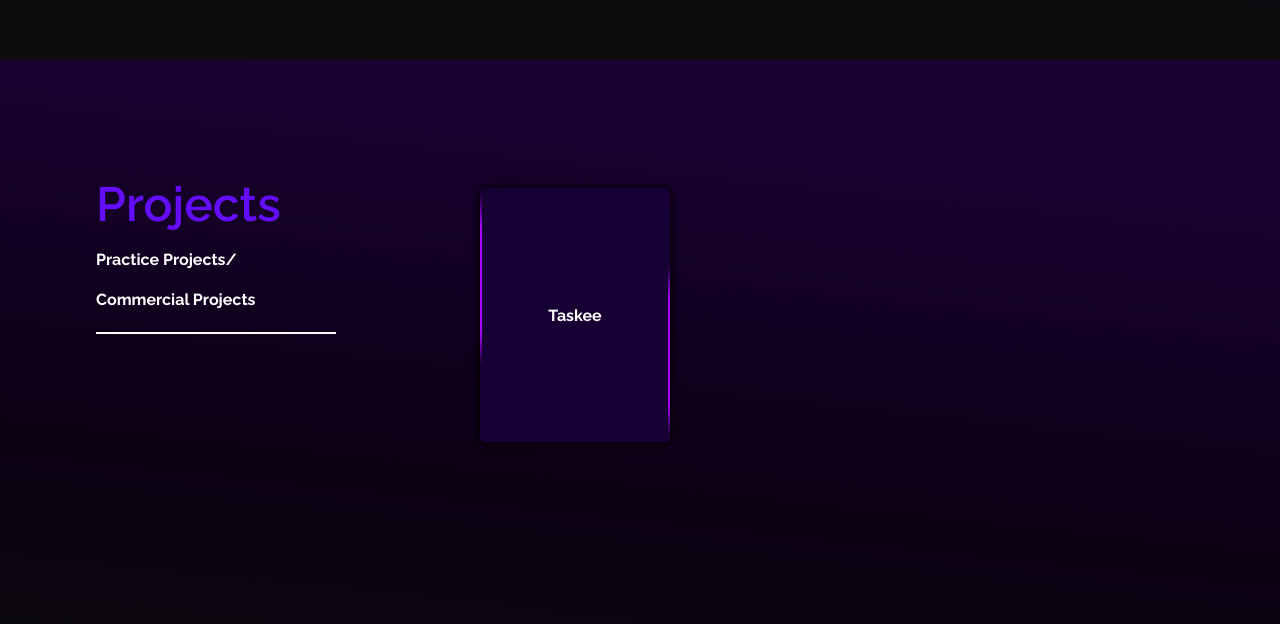
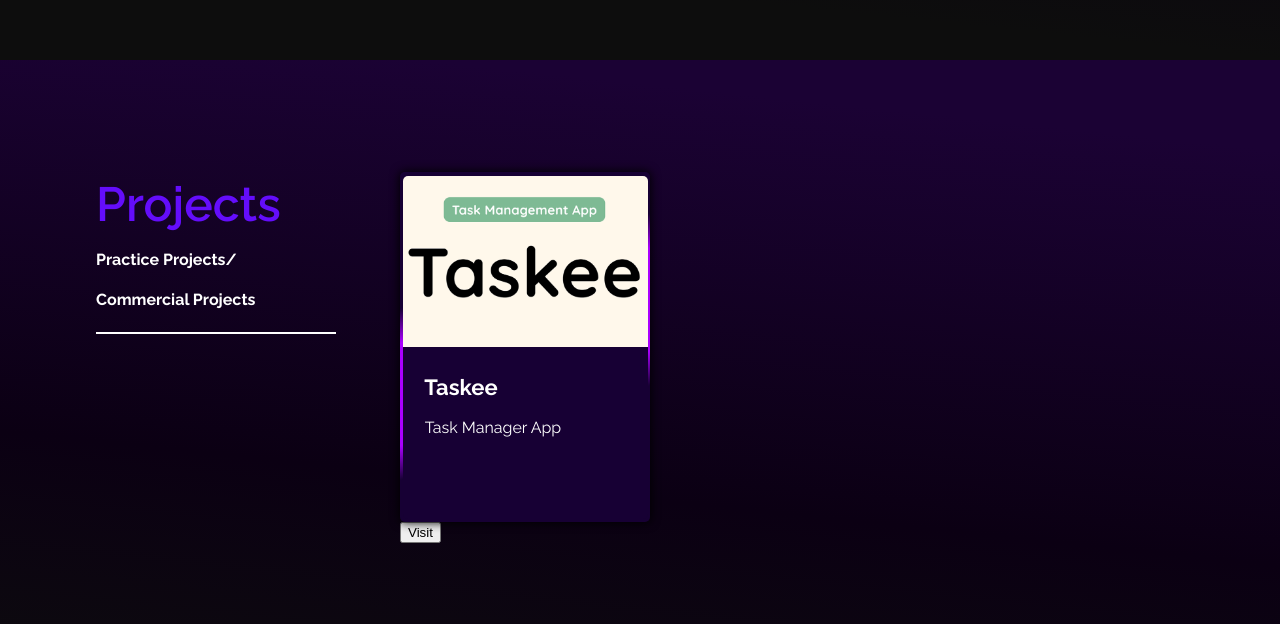
Before and after one commit to Arman6117/Portfolio_V2, a React (Create React App) app: page / in a window 1280 px wide. Shown: the part 1580-2204 px from the top of the page. Built offline with nearby package versions, Linux system fonts and the light colour scheme.

Commit message:
Projects section almost done

```diff
--- a/src/Components/Projects/Card/Card.jsx
+++ b/src/Components/Projects/Card/Card.jsx
@@ -1,6 +1,18 @@
-import React from "react";
+import React, { useEffect } from "react";
 import "./Card.scss";
-const Card = (props) => {
+import { typeWrite } from "./Typing.js";
+
+//!IMAGES!\\
+import Taskee from "../../../images/Projects/Taskee.png";
+const Card = () => {
+  useEffect(() => {
+    const speed = 40;
+    const elementId = "desc";
+    const text =
+      " Pariatur adipisicing amet cupidatat qui ex veniam veniam enim. Enim enim occaecat nostrud nostrud ut consequat eu consectetur veniam do irure. Qui elit esse occaecat . ";
+
+    typeWrite(elementId, text, speed);
+  }, []);
   return (
     <>
       <div className="card">
@@ -8,29 +20,33 @@ const Card = (props) => {
           <div className="back">
             <div className="back-content">
               <strong>Taskee</strong>
+              <span className="t-desc">Task Manager App</span>
+              <div className="project-img">
+                <img src={Taskee} alt="Taskee" />
+              </div>
             </div>
           </div>
-          <div class="front">
-            <div class="img">
-              <div class="circle"></div>
-              <div class="circle" id="right"></div>
-              <div class="circle" id="bottom"></div>
+          <div className="front">
+            <div className="img">
+              <div className="circle"></div>
+              <div className="circle" id="right"></div>
+              <div className="circle" id="bottom"></div>
             </div>
-
-            <div class="front-content">
-
-              <div class="description">
-                <div class="title-c">
-                  <p class="title-c">
-                 Hello
+            <div className="front-content">
+              <div className="description">
+                <div className="title-c">
+                  <p className="title-c" id="desc">
+                    {" "}
+                    Pariatur adipisicing amet cupidatat qui ex veniam veniam
+                    enim. Enim enim occaecat nostrud nostrud ut consequat eu
+                    consectetur veniam do irure. Qui elit esse occaecat .{" "}
                   </p>
                 </div>
-
               </div>
             </div>
           </div>
         </div>
-
+        <button className="p-btn">Visit</button>
       </div>
     </>
   );
--- a/src/Components/Projects/Card/Card.scss
+++ b/src/Components/Projects/Card/Card.scss
@@ -1,19 +1,24 @@
+$card_sh: 0px -1px 73px rgba(53, 18, 114, 0.47),
+3px -4px 78px -9px #3f015e;
+
 .card {
   overflow: visible;
-    width: 190px;
-    height: 254px;
+  width: 250px;
+  height: 350px;
+
 }
 
 .content {
   width: 100%;
   height: 100%;
   transform-style: preserve-3d;
-    transition: transform 300ms;
+  transition: all .4s ease-in-out;;
   box-shadow: 0px 0px 10px 1px #000000ee;
   border-radius: 5px;
 }
 
-  .front, .back {
+.front,
+.back {
   background-color: #170034;
   position: absolute;
   width: 100%;
@@ -25,8 +30,6 @@
 }
 
 .back {
-    width: 100%;
-    height: 100%;
   justify-content: center;
   display: flex;
   align-items: center;
@@ -35,11 +38,19 @@
 
 .back::before {
   position: absolute;
-    content: ' ';
+  content: " ";
   display: block;
   width: 160px;
   height: 160%;
-    background: linear-gradient(90deg, transparent, #aa00ff, #aa00ff, #aa00ff, #aa00ff, transparent);
+  background: linear-gradient(
+    90deg,
+    transparent,
+    #aa00ff,
+    #aa00ff,
+    #aa00ff,
+    #aa00ff,
+    transparent
+  );
   animation: rotation_481 5000ms infinite linear;
 }
 
@@ -56,9 +67,40 @@
   align-items: center;
   gap: 30px;
 }
+strong
+{
+  position: relative;
+  margin: 5rem 8rem 0 0;
+  font-size: 22px;
 
+
+}
+
+.t-desc
+{
+  margin: 10rem 4rem 0 0;
+  position: absolute;
+}
+.project-img
+{
+  width: 100%;
+  height: 50%;
+  position: absolute;
+  top: 0;
+  left: 0px;
+  background: #fff8eb;
+  border-radius: 5px 5px 0 0;
+
+  & img
+  {
+    position: absolute;
+    width: 100%;
+    top: 1rem;
+  }
+}
 .card:hover .content {
   transform: rotateY(180deg);
+  box-shadow: $card_sh;
 }
 
 @keyframes rotation_481 {
@@ -66,7 +108,7 @@
     transform: rotateZ(0deg);
   }
 
-    0% {
+  100% {
     transform: rotateZ(360deg);
   }
 }
@@ -86,18 +128,10 @@
   justify-content: space-between;
 }
 
-  .front-content .badge {
-    background-color: #ff0000;
-    // padding: 2px 10px;
-    border-radius: 10px;
-    backdrop-filter: blur(2px);
-    width: fit-content;
-  }
 
 .description {
   box-shadow: 0px 0px 10px 5px #00000000;
   width: 100%;
-    // padding: 10px;
   background-color: #00000000;
   backdrop-filter: blur(5px);
   border-radius: 5px;
@@ -106,16 +140,26 @@
 .title-c {
   max-width: 100%;
   display: flex;
-    font-size: 24px;
-    margin: 0;
-    padding: 2px 2px;
+  font-size: 18px;
+  margin: 0 auto;
+  padding: 20px 4px;
+  font-weight: 600;
+  overflow: hidden;
+  display: inline-block;
+
+
+  &::after
+  {
+    content: "";
+    display: inline-block;
+    margin-left: 2px;
+	  height: 1px;
+    width: 6px;
+    background: white;
+    animation: cursor 0.4s infinite;
   }
 
-  .title-c p {
-    // width: 50%;
 }
-
-
 
 .front .img {
   position: absolute;
@@ -153,6 +197,8 @@
   animation-delay: -1800ms;
 }
 
+.p-btn
+{}
 @keyframes floating {
   0% {
     transform: translateY(0px);
@@ -166,3 +212,9 @@
     transform: translateY(0px);
   }
 }
+@keyframes cursor {
+  0% { opacity: 1; }
+    49% { opacity: 1; }
+    50% { opacity: 0; }
+    100% { opacity: 0; }
+}
--- /dev/null
+++ b/src/Components/Projects/Card/Typing.js
@@ -0,0 +1,19 @@
+export const typeWrite = (elementId,text,speed) =>{
+    let i = 0;
+    const tag = document.getElementById(elementId);
+    const html = tag.innerHTML;
+    const attr = tag.setAttribute("data",html);
+    const txt = tag.getAttribute("data");
+
+    const type = () =>
+    {
+        if(i <= txt.length)
+        {
+            document.getElementById(elementId).innerHTML = txt.slice(0,i+1);
+            i++;
+            setTimeout(type,speed);
+        }
+    }
+
+    type();
+}
--- a/src/Components/Projects/Projects.jsx
+++ b/src/Components/Projects/Projects.jsx
@@ -10,7 +10,7 @@ const Projects = () => {
             <Page title="Projects" desc1="Practice Projects/" desc2="Commercial Projects" />
         </div>
         <div className='project_card'>
-          <div className='card'>
+          <div className='card_div'>
            <Card />
           </div>
         </div>
--- a/src/Components/Projects/Projects.scss
+++ b/src/Components/Projects/Projects.scss
@@ -13,13 +13,13 @@
   {
     display: flex;
 
-    .card
+    .card_div
     {
       // width: 200px;
       // height: 250px;
       // background-color: red;
       position: relative;
-      top: 4rem;
-      left: 15rem;
+      top: 7rem;
+      left: 25rem;
     }
   }
```
Also changed, not shown: src/images/Projects/Taskee.png (added). Lines whose indentation alone changed are shown as unchanged.
